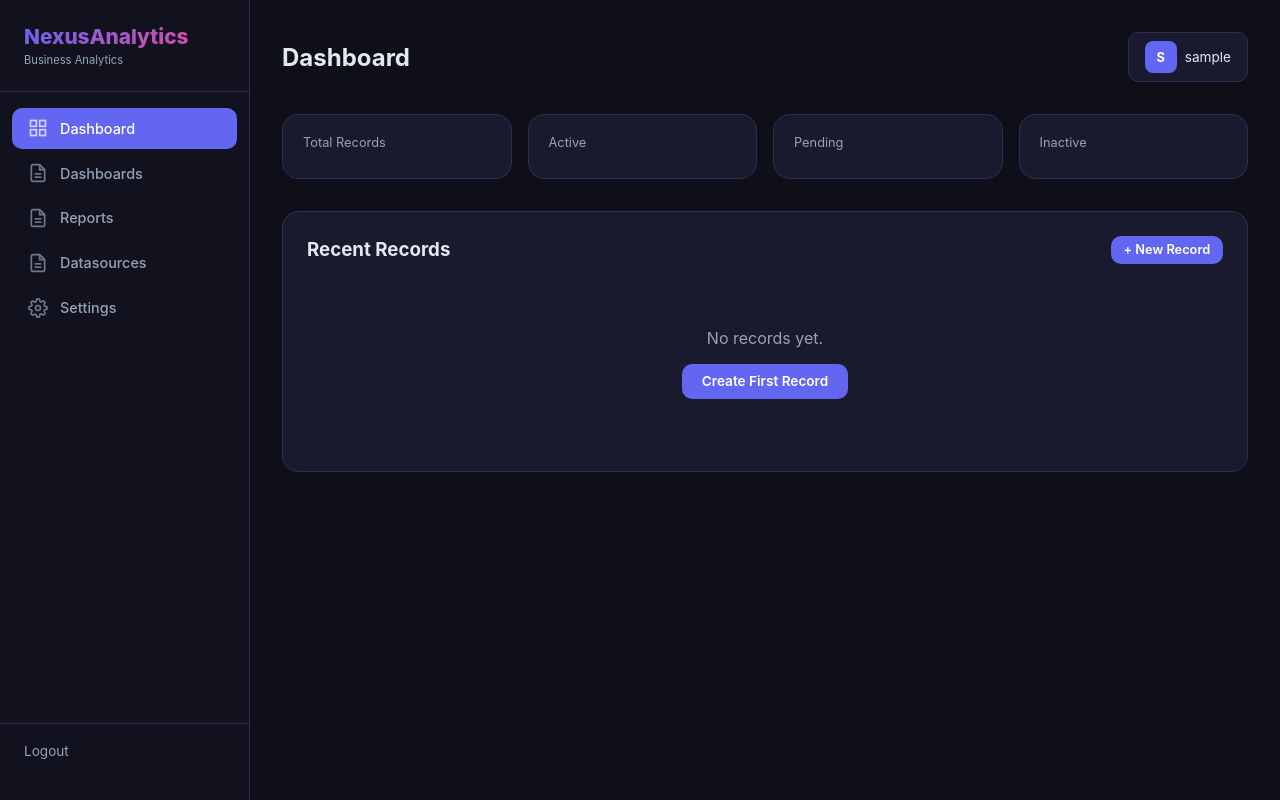
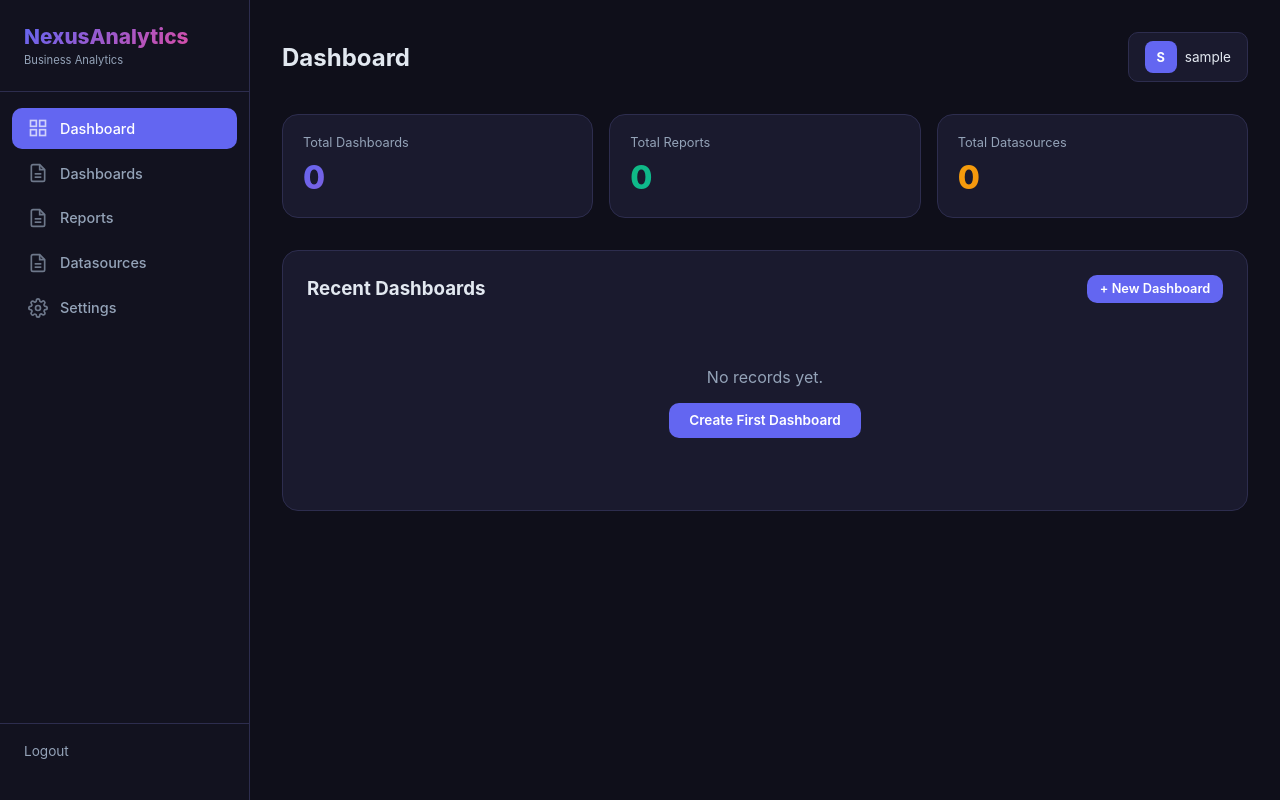
Before and after one commit to nexus-apex/nexus-analytics, a Django app: page /dashboard/ in a window 1280 px wide. Run offline with Django 4.2, Linux system fonts and the light colour scheme; the visitor is signed in with stand-in values (Sample User, id 1); data that the repository does not hold is empty.

Commit message:
feat: enterprise NexusAnalytics with Dashboard, Report, DataSource

```diff
--- a/backend/templates/dashboard.html
+++ b/backend/templates/dashboard.html
@@ -4,41 +4,34 @@
 {% block content %}
 <div class="stats-grid">
   <div class="stat-card">
-    <div class="stat-label">Total Records</div>
-    <div class="stat-value">{{ total }}</div>
+    <div class="stat-label">Total Dashboards</div>
+    <div class="stat-value">{{ dashboard_count }}</div>
   </div>
   <div class="stat-card">
-    <div class="stat-label">Active</div>
-    <div class="stat-value" style="background:linear-gradient(135deg,#10b981,#06b6d4);-webkit-background-clip:text;background-clip:text">{{ active }}</div>
+    <div class="stat-label">Total Reports</div>
+    <div class="stat-value" style="background:linear-gradient(135deg,#10b981,#06b6d4);-webkit-background-clip:text;background-clip:text">{{ report_count }}</div>
   </div>
   <div class="stat-card">
-    <div class="stat-label">Pending</div>
-    <div class="stat-value" style="background:linear-gradient(135deg,#f59e0b,#f97316);-webkit-background-clip:text;background-clip:text">{{ pending }}</div>
-  </div>
-  <div class="stat-card">
-    <div class="stat-label">Inactive</div>
-    <div class="stat-value" style="background:linear-gradient(135deg,#ef4444,#ec4899);-webkit-background-clip:text;background-clip:text">{{ inactive }}</div>
+    <div class="stat-label">Total Datasources</div>
+    <div class="stat-value" style="background:linear-gradient(135deg,#f59e0b,#f97316);-webkit-background-clip:text;background-clip:text">{{ datasource_count }}</div>
   </div>
 </div>
 
 <div class="card">
   <div style="display:flex;justify-content:space-between;align-items:center;margin-bottom:1rem">
-    <h3>Recent Records</h3>
-    <a href="/records/create/" class="btn btn-primary btn-sm">+ New Record</a>
+    <h3>Recent Dashboards</h3>
+    <a href="/dashboards/create/" class="btn btn-primary btn-sm">+ New Dashboard</a>
   </div>
   {% if recent %}
   <table>
     <thead>
-      <tr><th>Name</th><th>Email</th><th>Status</th><th>Amount</th><th>Date</th></tr>
+      <tr><th>Name</th><th>Category</th><th>Owner</th><th>Widgets</th><th>Status</th><th>Created</th></tr>
     </thead>
     <tbody>
       {% for r in recent %}
       <tr>
-        <td><a href="/records/{{ r.pk }}/edit/">{{ r.name }}</a></td>
-        <td style="color:var(--muted)">{{ r.email|default:"-" }}</td>
-        <td><span class="badge badge-{{ r.status }}">{{ r.status }}</span></td>
-        <td>{{ r.amount }}</td>
-        <td style="color:var(--muted)">{{ r.created_at|date:"M d, Y" }}</td>
+        <td><a href="/dashboards/{{ r.pk }}/edit/">{{ r.name }}</a></td>
+        <td><span class="badge badge-blue">{{ r.get_category_display }}</span></td><td>{{ r.owner|default:"-" }}</td><td>{{ r.widgets|default:"-" }}</td><td><span class="badge badge-blue">{{ r.get_status_display }}</span></td><td style="color:var(--muted)">{{ r.created_at|date:"M d, Y" }}</td>
       </tr>
       {% endfor %}
     </tbody>
@@ -46,7 +39,7 @@
   {% else %}
   <div class="empty">
     <p>No records yet.</p>
-    <a href="/records/create/" class="btn btn-primary" style="margin-top:1rem">Create First Record</a>
+    <a href="/dashboards/create/" class="btn btn-primary" style="margin-top:1rem">Create First Dashboard</a>
   </div>
   {% endif %}
 </div>
```
